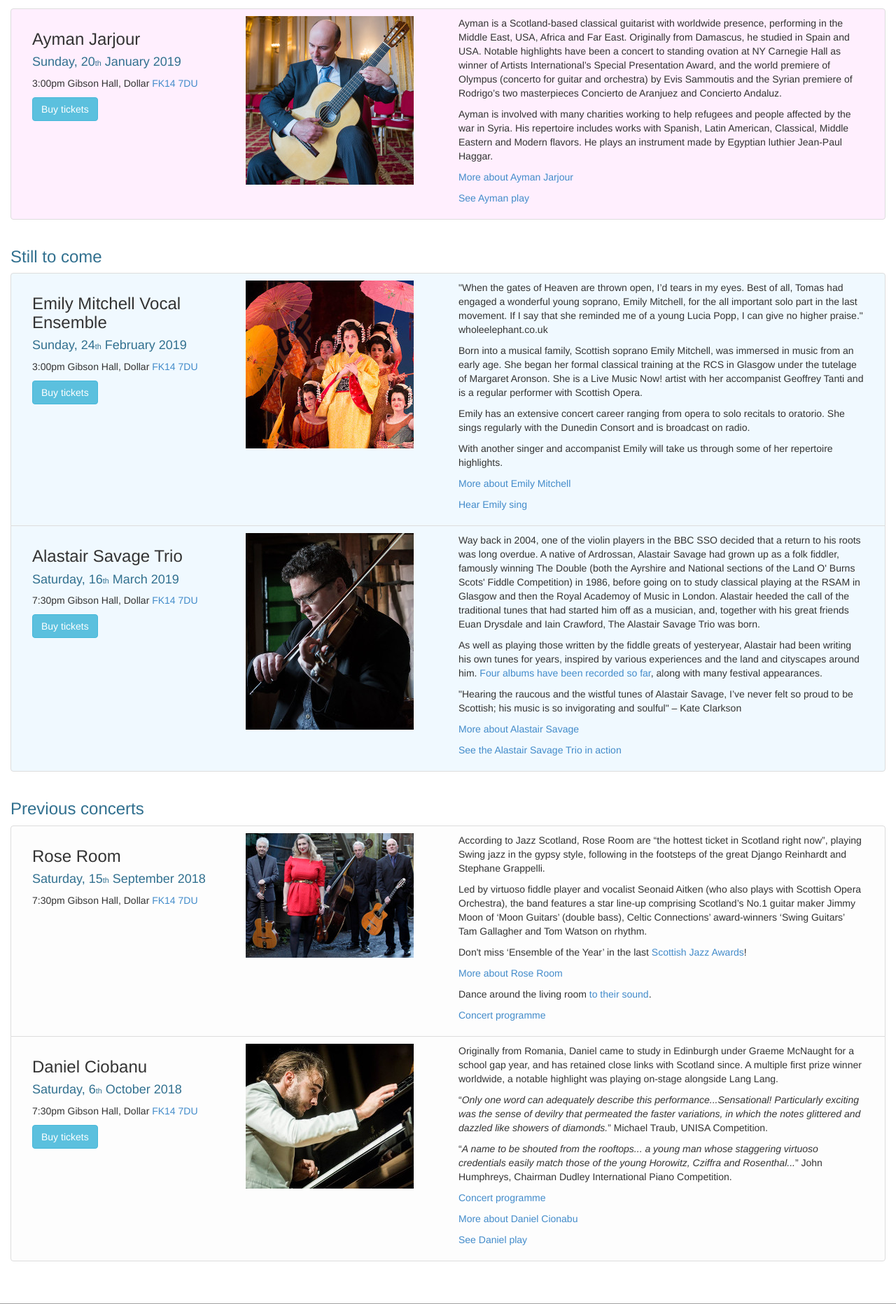
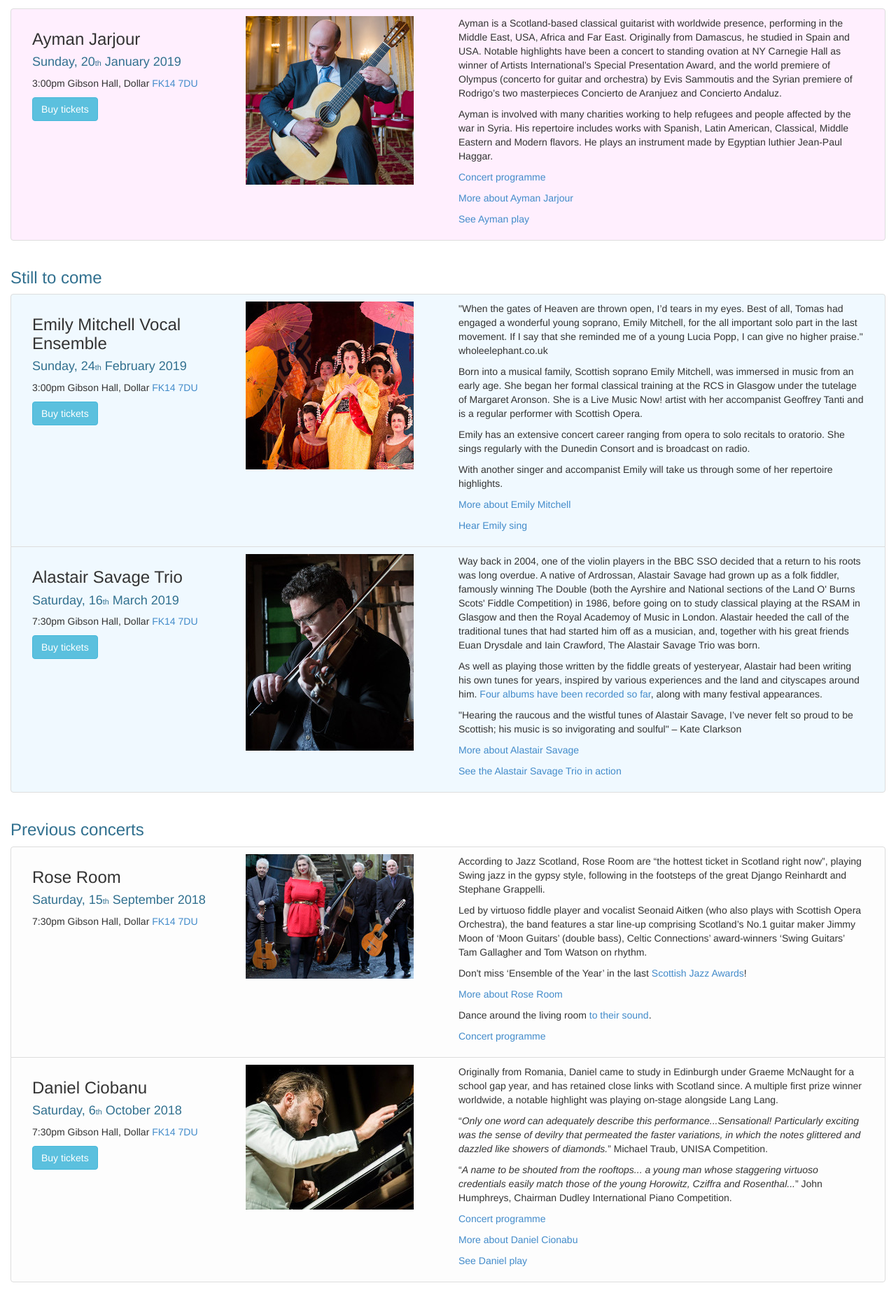
Before and after one commit to musicindollar/dmsweb, a PHP site: page / in a window 1280 px wide. Shown: the part 646-2510 px from the top of the page at 70% size. Run offline with PHP 8.4, Linux system fonts and the light colour scheme.

Commit message:
Ayman Jarjour programme

```diff
--- a/index.php
+++ b/index.php
@@ -32,7 +32,8 @@ htmlHead($title);
                             January.
                         </p>
                         <p>Ayman Jarjour is well known to many of us. Originally from Syria, he has been based in
-                            Scotland for a number of years. His performances are full of style and variety, with many coming back
+                            Scotland for a number of years. His performances are full of style and variety, with many
+                            coming back
                             for more! Don&#39;t miss it.</p>
                         <!--                        <p><span class="fa fa-ticket">&nbsp;</span>It&#39;s not too late to take out a membership and-->
                         <!--                            save on this season&#39;s programme. Basic membership let&#39;s you pick and choose your-->
@@ -124,10 +125,10 @@ htmlHead($title);
                             works with Spanish, Latin American, Classical, Middle Eastern and Modern
                             flavors. He plays an instrument made by Egyptian luthier Jean-Paul Haggar.</p>
                         <p>
-                            <!--                            </p>-->
-                            <!--                                <a href="/season/1819/Programme-190120-AymanJarjour.pdf"-->
-                            <!--                                   target="_blank">Concert programme</a>-->
-                            <!--                            </p>-->
+                        </p>
+                        <a href="/season/1819/Programme-190120-AymanJarjour.pdf"
+                           target="_blank">Concert programme</a>
+                        </p>
                         <p>
                             <a href="http://aymanjarjour.com/"
                                target="_blank">More about Ayman Jarjour</a>
```
Also changed, not shown: 1 other file.
